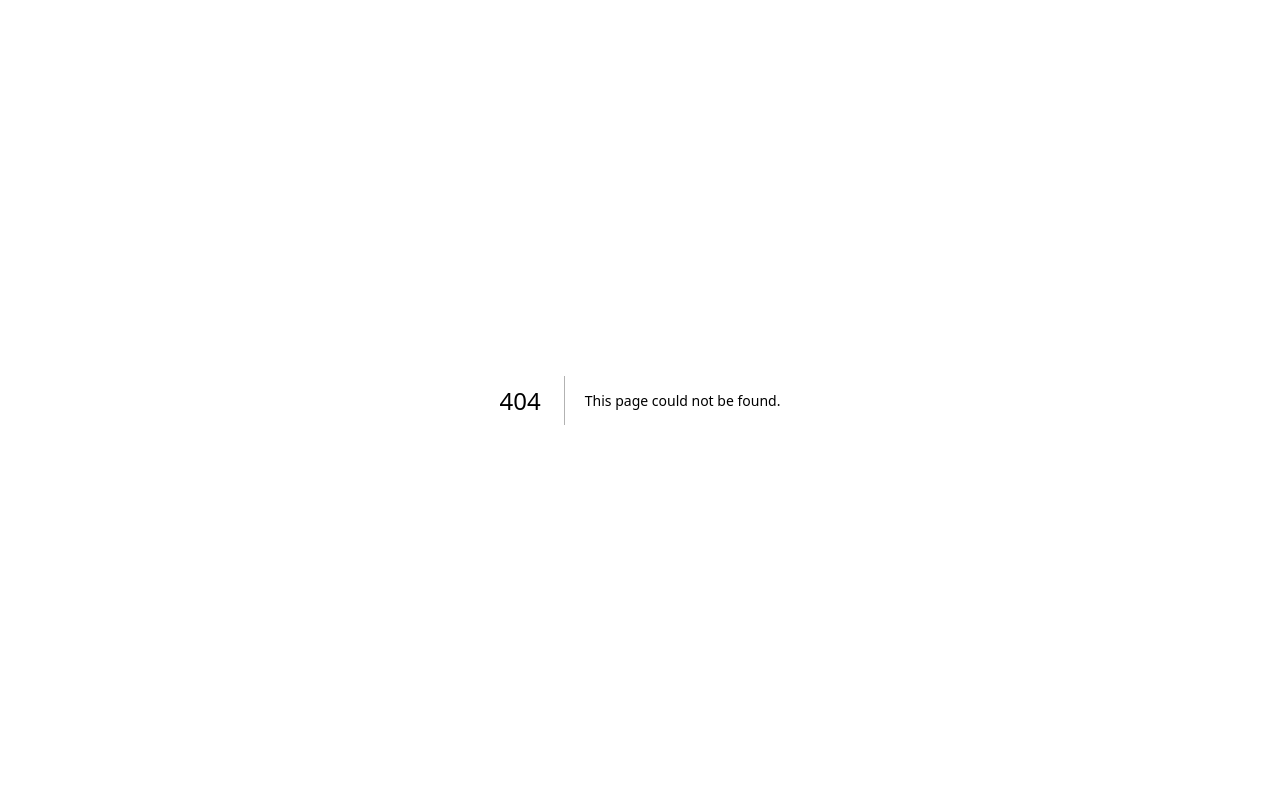
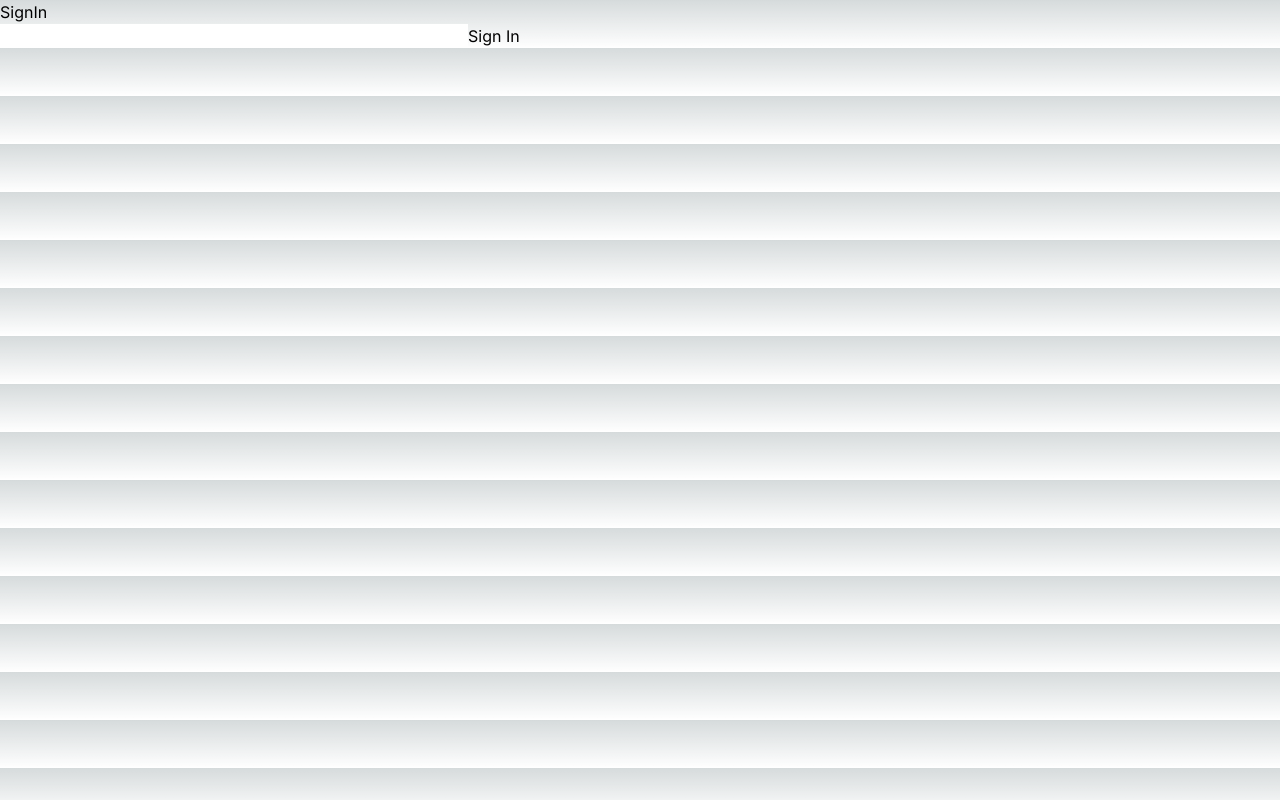
Before and after one commit to kirill-grigoryev/thirdshothub-local, a Next.js app: page /signin in a window 1280 px wide. Before the commit this address had no page. Built offline with nearby package versions, Linux system fonts and the light colour scheme.

Commit message:
init auth (without database)

```diff
--- /dev/null
+++ b/app/api/auth/[...nextauth]/route.ts
@@ -0,0 +1,7 @@
+import NextAuth from "next-auth/next";
+
+import { authConfig } from "@/configs/auth";
+
+const handler = NextAuth(authConfig);
+
+export { handler as GET, handler as POST };
--- a/app/layout.tsx
+++ b/app/layout.tsx
@@ -1,22 +1,25 @@
-import './globals.css'
-import type { Metadata } from 'next'
-import { Inter } from 'next/font/google'
+import { Providers } from "@/components/Providers";
+import "./globals.css";
+import type { Metadata } from "next";
+import { Inter } from "next/font/google";
 
-const inter = Inter({ subsets: ['latin'] })
+const inter = Inter({ subsets: ["latin"] });
 
 export const metadata: Metadata = {
-  title: 'Create Next App',
-  description: 'Generated by create next app',
-}
+  title: "Create Next App",
+  description: "Generated by create next app",
+};
 
 export default function RootLayout({
   children,
 }: {
-  children: React.ReactNode
+  children: React.ReactNode;
 }) {
   return (
     <html lang="en">
-      <body className={inter.className}>{children}</body>
+      <body className={inter.className}>
+        <Providers>{children}</Providers>
+      </body>
     </html>
-  )
+  );
 }
--- /dev/null
+++ b/app/middleware.ts
@@ -0,0 +1,3 @@
+export { default } from "next-auth";
+
+export const config = { matcher: ["/protecterd/:path*"] };
--- a/app/page.tsx
+++ b/app/page.tsx
@@ -1,7 +1,16 @@
-import Image from "next/image";
+'use client'
+
+import { getServerSession } from "next-auth";
+import { useSession, signOut } from "next-auth/react";
 
 export default function Home() {
+  const session = useSession();
+
+  console.log(session);
+
   return (
-    <main></main>
+    <main>
+      <button onClick={() => signOut({callbackUrl: '/'})}>logout</button>
+    </main>
   );
 }
--- /dev/null
+++ b/app/signin/page.tsx
@@ -0,0 +1,10 @@
+import { SignInForm } from "@/components/SignInForm";
+
+export default async function Signin() {
+  return (
+    <div>
+      <h1>SignIn</h1>
+      <SignInForm />
+    </div>
+  );
+}
--- /dev/null
+++ b/components/Providers.tsx
@@ -0,0 +1,7 @@
+"use client";
+
+import { SessionProvider } from "next-auth/react";
+
+export const Providers = ({ children }: { children: React.ReactNode }) => {
+  return <SessionProvider>{children}</SessionProvider>;
+};
--- /dev/null
+++ b/components/SignInForm.tsx
@@ -0,0 +1,37 @@
+"use client";
+
+import { useRouter } from "next/navigation";
+import { signIn } from "next-auth/react";
+import type { FormEventHandler } from "react";
+
+const SignInForm = () => {
+  const router = useRouter();
+
+  const handleSubmit: FormEventHandler<HTMLFormElement> = async (event) => {
+    event.preventDefault();
+
+    const formData = new FormData(event.currentTarget);
+
+    const res = await signIn("credentials", {
+      email: formData.get("email"),
+      password: formData.get("password"),
+      redirect: false,
+    });
+
+    if (res && !res.error) {
+      router.push("/");
+    } else {
+      console.log(res);
+    }
+  };
+
+  return (
+    <form onSubmit={handleSubmit} className="login-form">
+      <input type="email" name="email" required />
+      <input type="password" name="password" required />
+      <button type="submit">Sign In</button>
+    </form>
+  );
+};
+
+export { SignInForm };
--- /dev/null
+++ b/configs/auth.ts
@@ -0,0 +1,32 @@
+import Credentials from "next-auth/providers/credentials";
+
+import type { AuthOptions, User } from "next-auth";
+
+import { users } from '@/data/users';
+
+export const authConfig: AuthOptions = {
+    providers: [
+        Credentials({
+            credentials: {
+              email: { label: 'email', type: 'email', required: true },
+              password: { label: 'password', type: 'password', required: true },
+            },
+            async authorize(credentials) {
+              if (!credentials?.email || !credentials.password) return null;
+
+              const currentUser = users.find(user => user.email === credentials.email)
+
+              if (currentUser && currentUser.password === credentials.password) {
+                const { password, ...userWithoutPass } = currentUser;
+
+                return userWithoutPass;
+              }
+
+              return null
+            }
+          })
+        ],
+        pages: {
+          signIn: '/signin'
+        }
+}
--- a/package.json
+++ b/package.json
@@ -17,6 +17,7 @@
     "eslint": "8.49.0",
     "eslint-config-next": "13.5.2",
     "next": "13.5.2",
+    "next-auth": "^4.23.1",
     "postcss": "8.4.30",
     "prisma": "^5.3.1",
     "react": "18.2.0",
```
Also changed, not shown: data/users.ts (added, +16 -0 lines), 1 other file (tests, documents, lock files or other folders).
